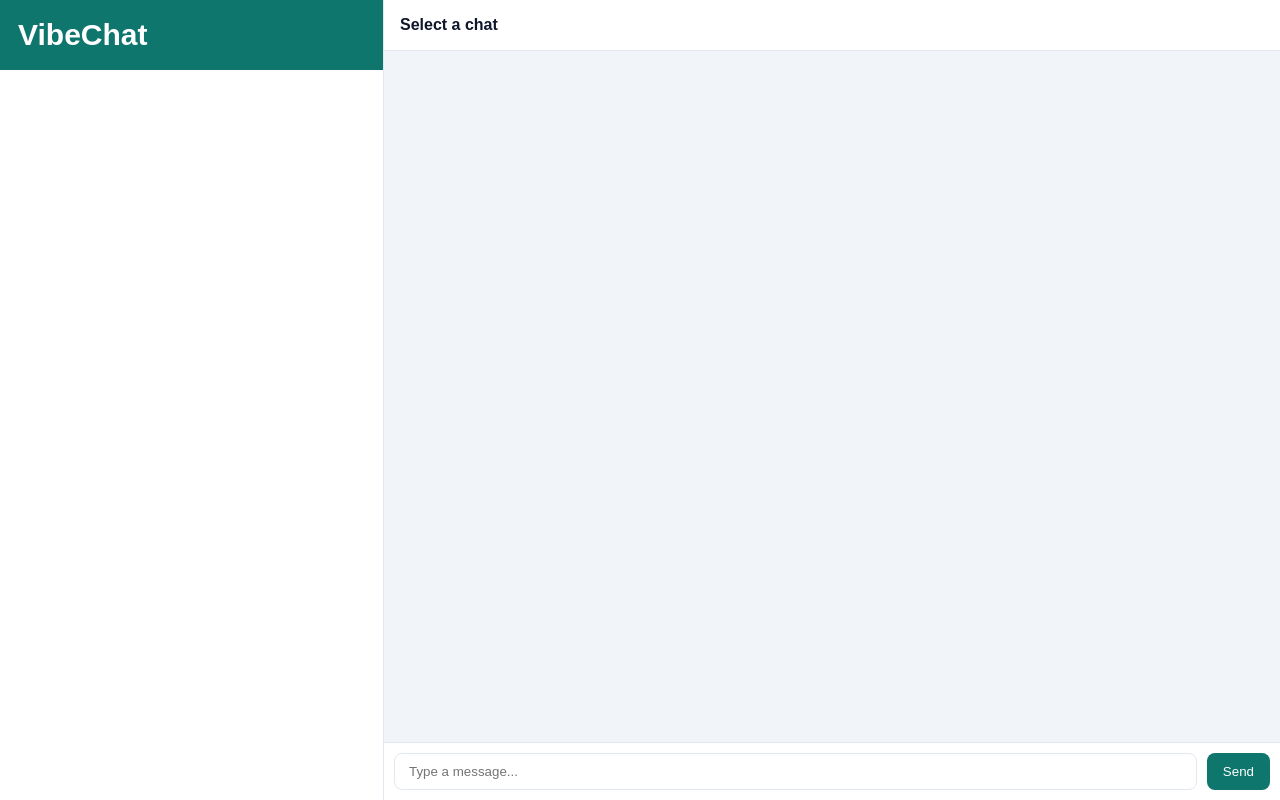
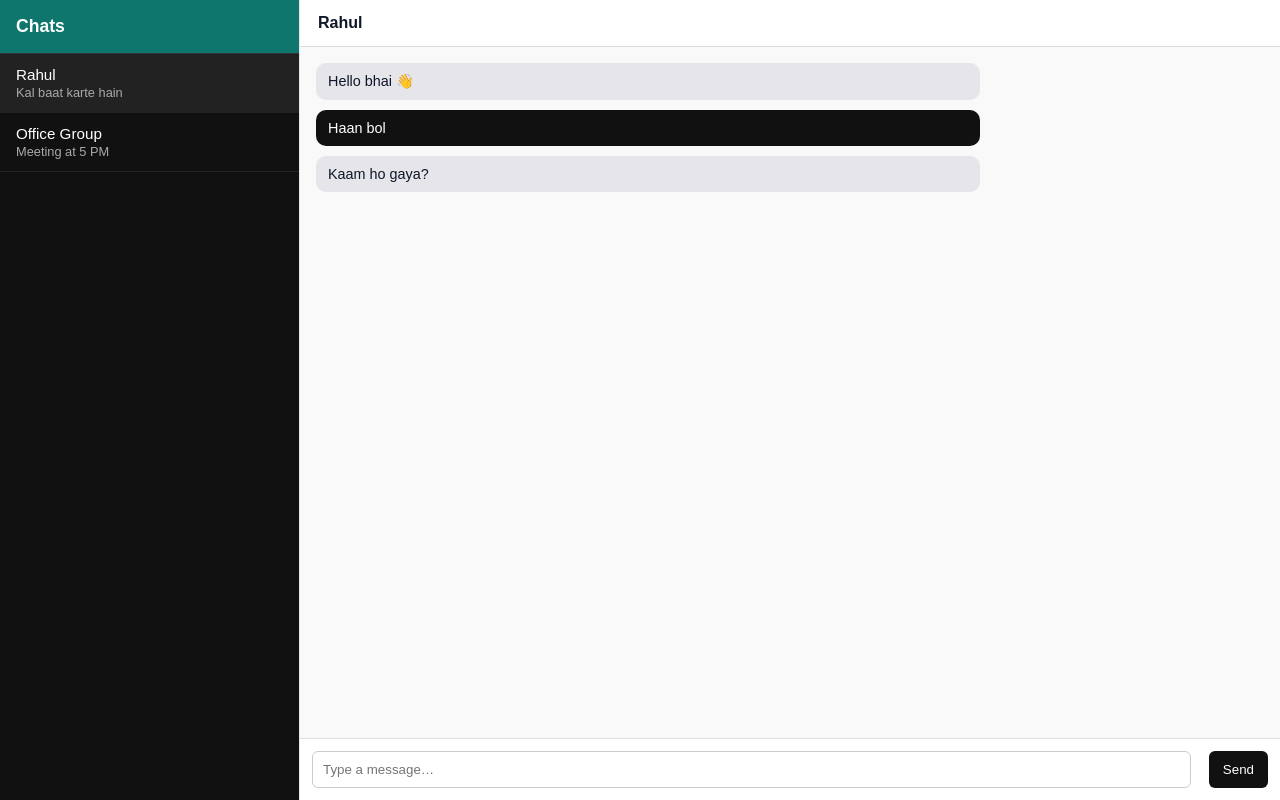
Before and after one commit to samarth088/VibeChat, a plain HTML site: page frontend/chat.html in a window 1280 px wide. Drawn offline with Linux system fonts and the light colour scheme.

Commit message:
Refactor chat.html structure and styles

```diff
--- a/frontend/chat.html
+++ b/frontend/chat.html
@@ -1,48 +1,199 @@
 <!DOCTYPE html>
-<html>
+<html lang="en">
 <head>
   <meta charset="UTF-8" />
-  <meta name="viewport" content="width=device-width, initial-scale=1.0"/>
-  <title>VibeChat - Chat</title>
+  <title>VibeChat</title>
+  <meta name="viewport" content="width=device-width, initial-scale=1.0" />
 
+  <!-- Base styles -->
   <link rel="stylesheet" href="css/base.css" />
   <link rel="stylesheet" href="css/components.css" />
   <link rel="stylesheet" href="css/chat.css" />
+
+  <style>
+    body {
+      margin: 0;
+      height: 100vh;
+      display: flex;
+      font-family: system-ui, sans-serif;
+      background: #f4f5f7;
+    }
+
+    /* Layout */
+    .app {
+      display: flex;
+      width: 100%;
+      height: 100vh;
+    }
+
+    /* Sidebar */
+    .sidebar {
+      width: 300px;
+      background: #111;
+      color: #fff;
+      display: flex;
+      flex-direction: column;
+    }
+
+    .sidebar-header {
+      padding: 16px;
+      font-size: 1.1rem;
+      font-weight: 600;
+      border-bottom: 1px solid #333;
+    }
+
+    .chat-list {
+      flex: 1;
+      overflow-y: auto;
+    }
+
+    .chat-item {
+      padding: 12px 16px;
+      border-bottom: 1px solid #222;
+      cursor: pointer;
+    }
+
+    .chat-item:hover,
+    .chat-item.active {
+      background: #222;
+    }
+
+    .chat-name {
+      font-weight: 500;
+      font-size: 0.95rem;
+    }
+
+    .chat-last {
+      font-size: 0.8rem;
+      color: #aaa;
+      margin-top: 2px;
+    }
+
+    /* Chat Area */
+    .chat-area {
+      flex: 1;
+      display: flex;
+      flex-direction: column;
+      background: #fff;
+    }
+
+    .chat-header {
+      padding: 14px 18px;
+      border-bottom: 1px solid #ddd;
+      font-weight: 600;
+    }
+
+    .messages {
+      flex: 1;
+      padding: 16px;
+      overflow-y: auto;
+      background: #f9f9f9;
+    }
+
+    .message {
+      max-width: 70%;
+      margin-bottom: 10px;
+      padding: 10px 12px;
+      border-radius: 10px;
+      font-size: 0.9rem;
+    }
+
+    .message.incoming {
+      background: #e5e5ea;
+      align-self: flex-start;
+    }
+
+    .message.outgoing {
+      background: #111;
+      color: #fff;
+      align-self: flex-end;
+    }
+
+    .chat-input {
+      display: flex;
+      padding: 12px;
+      border-top: 1px solid #ddd;
+    }
+
+    .chat-input input {
+      flex: 1;
+      padding: 10px;
+      border-radius: 6px;
+      border: 1px solid #ccc;
+      outline: none;
+    }
+
+    .chat-input button {
+      margin-left: 8px;
+      padding: 10px 14px;
+      border: none;
+      background: #111;
+      color: #fff;
+      border-radius: 6px;
+      cursor: pointer;
+    }
+  </style>
 </head>
 
 <body>
 
-<div class="layout">
+<div class="app">
 
-  <!-- SIDEBAR -->
+  <!-- LEFT: Chat List -->
   <aside class="sidebar">
-    <div class="sidebar-header">
-      <h2>VibeChat</h2>
+    <div class="sidebar-header">Chats</div>
+
+    <div class="chat-list">
+      <div class="chat-item active">
+        <div class="chat-name">Rahul</div>
+        <div class="chat-last">Kal baat karte hain</div>
       </div>
 
-    <ul id="chatList"></ul>
+      <div class="chat-item">
+        <div class="chat-name">Office Group</div>
+        <div class="chat-last">Meeting at 5 PM</div>
+      </div>
+    </div>
   </aside>
 
-  <!-- CHAT AREA -->
+  <!-- RIGHT: Chat Area -->
   <main class="chat-area">
+    <div class="chat-header">Rahul</div>
 
-    <header id="chatHeader" class="chat-header">
-      Select a chat
-    </header>
-
-    <div id="chatBody" class="chat-body"></div>
-
-    <div class="chat-input">
-      <input id="messageInput" placeholder="Type a message..." />
-      <button id="sendBtn">Send</button>
+    <div class="messages">
+      <div class="message incoming">Hello bhai 👋</div>
+      <div class="message outgoing">Haan bol</div>
+      <div class="message incoming">Kaam ho gaya?</div>
     </div>
 
+    <form class="chat-input">
+      <input type="text" placeholder="Type a message…" />
+      <button type="submit">Send</button>
+    </form>
   </main>
 
 </div>
 
-<!-- IMPORTANT: Only ONE script and it must be module -->
-<script type="module" src="js/pages/chat.js"></script>
+<!-- Page JS -->
+<script>
+  const form = document.querySelector(".chat-input");
+  const input = form.querySelector("input");
+  const messages = document.querySelector(".messages");
+
+  form.addEventListener("submit", (e) => {
+    e.preventDefault();
+    const text = input.value.trim();
+    if (!text) return;
+
+    const msg = document.createElement("div");
+    msg.className = "message outgoing";
+    msg.textContent = text;
+    messages.appendChild(msg);
+
+    input.value = "";
+    messages.scrollTop = messages.scrollHeight;
+  });
+</script>
 
 </body>
 </html>
```
Lines whose indentation alone changed are shown as unchanged.
